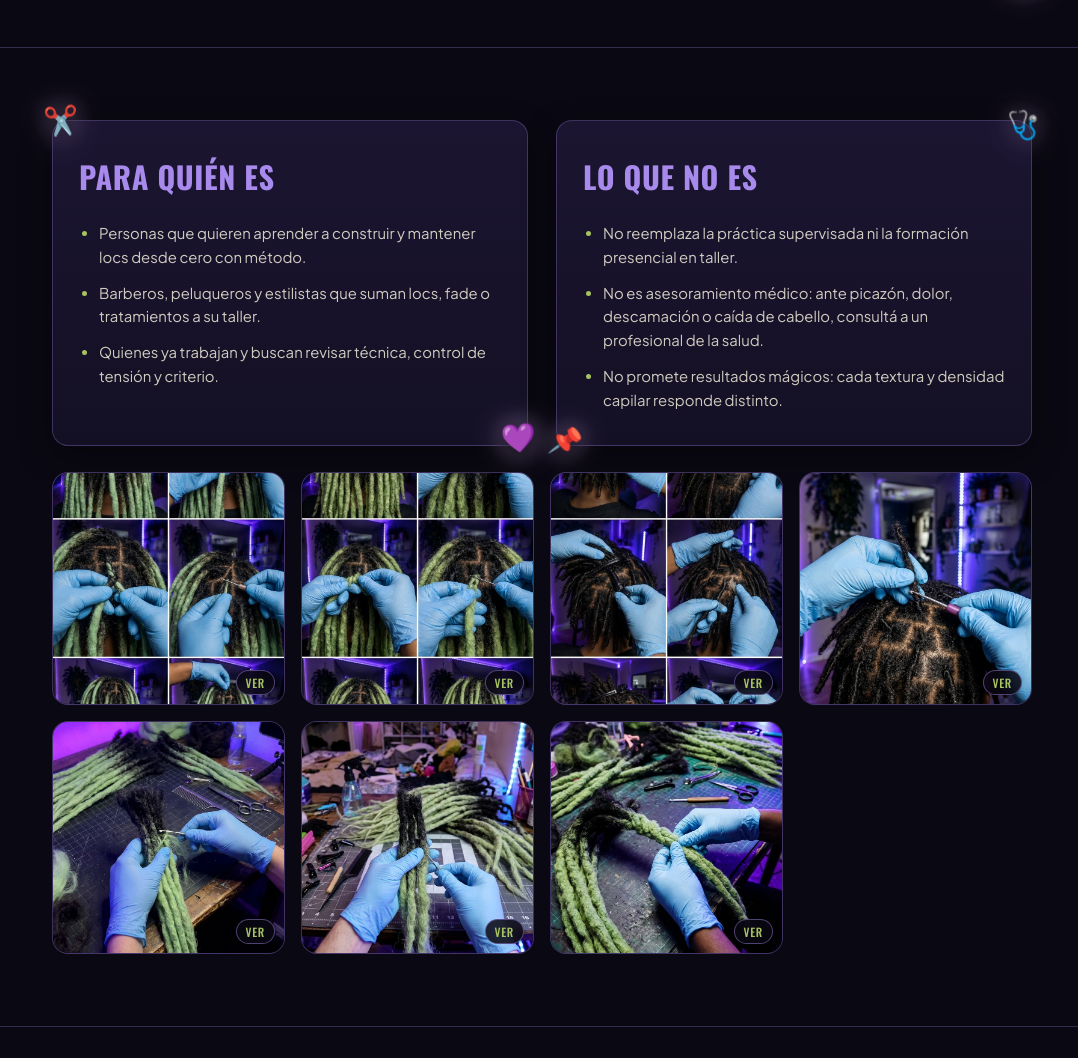
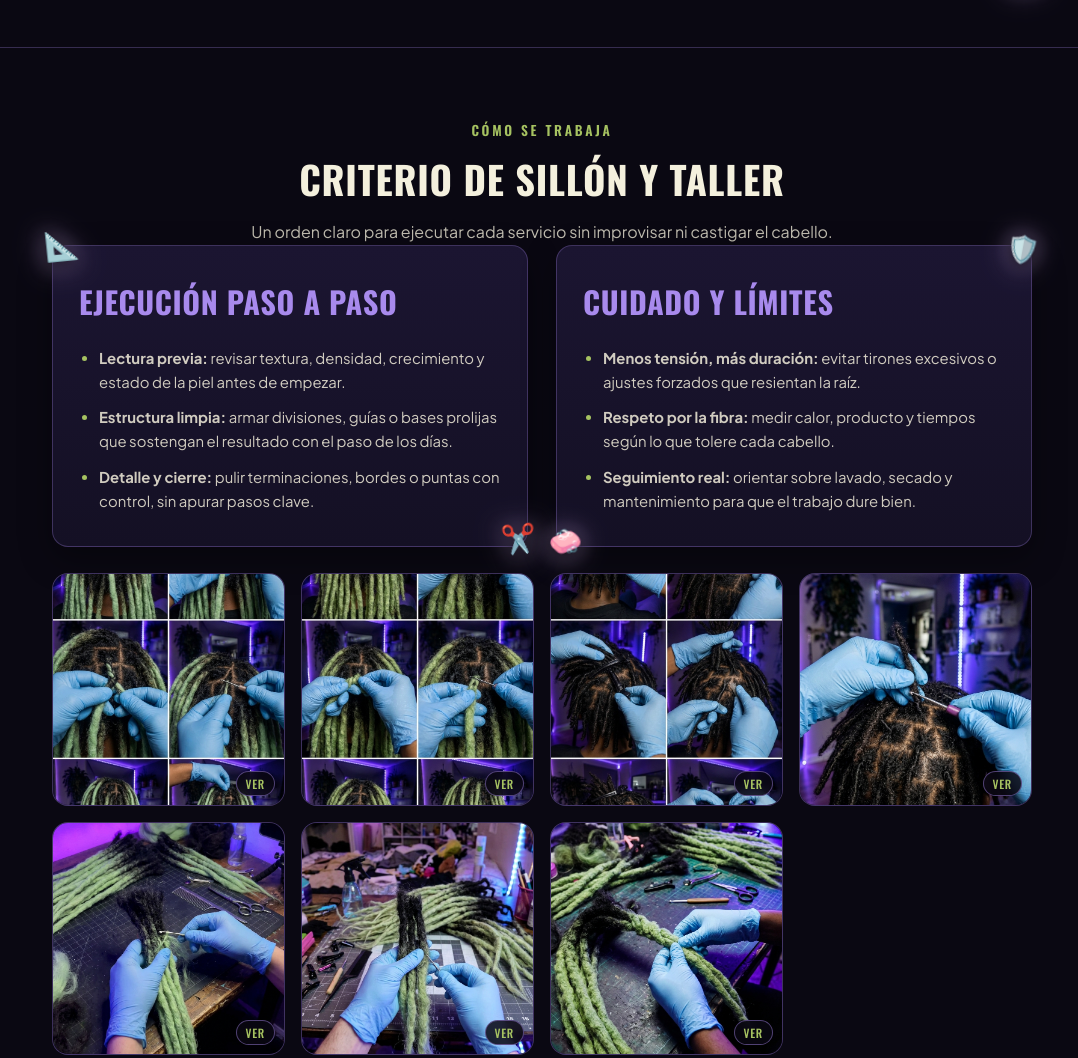
Before and after one commit to lordflvcko321-rgb/dr3ad, a plain HTML site: page index.html in a window 1280 px wide. Shown: the part 4700-5758 px from the top of the page, without its empty margins (98-1176 px from the left). Drawn offline with nearby package versions, Linux system fonts and the light colour scheme.

Commit message:
Update index.html

```diff
--- a/index.html
+++ b/index.html
@@ -897,31 +897,40 @@
       </div>
     </section>
 
-    <!-- Para quién es / Lo que no es + fotos de dreads largas y sintéticos entre bloques -->
-    <section class="section">
+   <!-- Flujo de trabajo en el taller (reemplaza "Para quién es / Lo que no es") -->
+<section id="flujo-taller" class="section">
   <div class="wrap">
+    <p class="eyebrow center">Cómo se trabaja</p>
+    <h2 class="center" style="font-size:2.4rem; margin-top:6px;">Criterio de sillón y taller</h2>
+    <p class="center muted" style="margin-top:10px">Un orden claro para ejecutar cada servicio sin improvisar ni castigar el cabello.</p>
+
     <div class="two-col">
       <div class="card emoji-box">
-            <span class="corner-emoji md pos-tl" aria-hidden="true">✂️</span>
-            <span class="corner-emoji md pos-br" aria-hidden="true">💜</span>
-            <h2>Para quién es</h2>
+        <span class="corner-emoji md pos-tl" aria-hidden="true">📐</span>
+        <span class="corner-emoji md pos-br" aria-hidden="true">✂️</span>
+        <h2>Ejecución paso a paso</h2>
         <ul>
-              <li>Personas que quieren aprender a construir y mantener locs desde cero con método.</li>
-              <li>Barberos, peluqueros y estilistas que suman locs, fade o tratamientos a su taller.</li>
-              <li>Quienes ya trabajan y buscan revisar técnica, control de tensión y criterio.</li>
+          <li><strong>Lectura previa:</strong> revisar textura, densidad, crecimiento y estado de la piel antes de empezar.</li>
+          <li><strong>Estructura limpia:</strong> armar divisiones, guías o bases prolijas que sostengan el resultado con el paso de los días.</li>
+          <li><strong>Detalle y cierre:</strong> pulir terminaciones, bordes o puntas con control, sin apurar pasos clave.</li>
         </ul>
       </div>
       <div class="card emoji-box">
-            <span class="corner-emoji md pos-tr" aria-hidden="true">🩺</span>
-            <span class="corner-emoji md pos-bl" aria-hidden="true">📌</span>
-            <h2>Lo que no es</h2>
+        <span class="corner-emoji md pos-tr" aria-hidden="true">🛡️</span>
+        <span class="corner-emoji md pos-bl" aria-hidden="true">🧼</span>
+        <h2>Cuidado y límites</h2>
         <ul>
-              <li>No reemplaza la práctica supervisada ni la formación presencial en taller.</li>
-              <li>No es asesoramiento médico: ante picazón, dolor, descamación o caída de cabello, consultá a un profesional de la salud.</li>
-              <li>No promete resultados mágicos: cada textura y densidad capilar responde distinto.</li>
+          <li><strong>Menos tensión, más duración:</strong> evitar tirones excesivos o ajustes forzados que resientan la raíz.</li>
+          <li><strong>Respeto por la fibra:</strong> medir calor, producto y tiempos según lo que tolere cada cabello.</li>
+          <li><strong>Seguimiento real:</strong> orientar sobre lavado, secado y mantenimiento para que el trabajo dure bien.</li>
         </ul>
       </div>
     </div>
+
+    <!-- Dreads largas + dreads cortos + sintéticos entre bloques -->
+    <div class="inline-photos-4" id="stripLargasSinteticos"></div>
+  </div>
+</section>
 
         <!-- Dreads largas + armado de dreads sintéticos entre bloques -->
         <div class="inline-photos-4" id="stripLargasSinteticos"></div>
```
Lines whose indentation alone changed are shown as unchanged.
